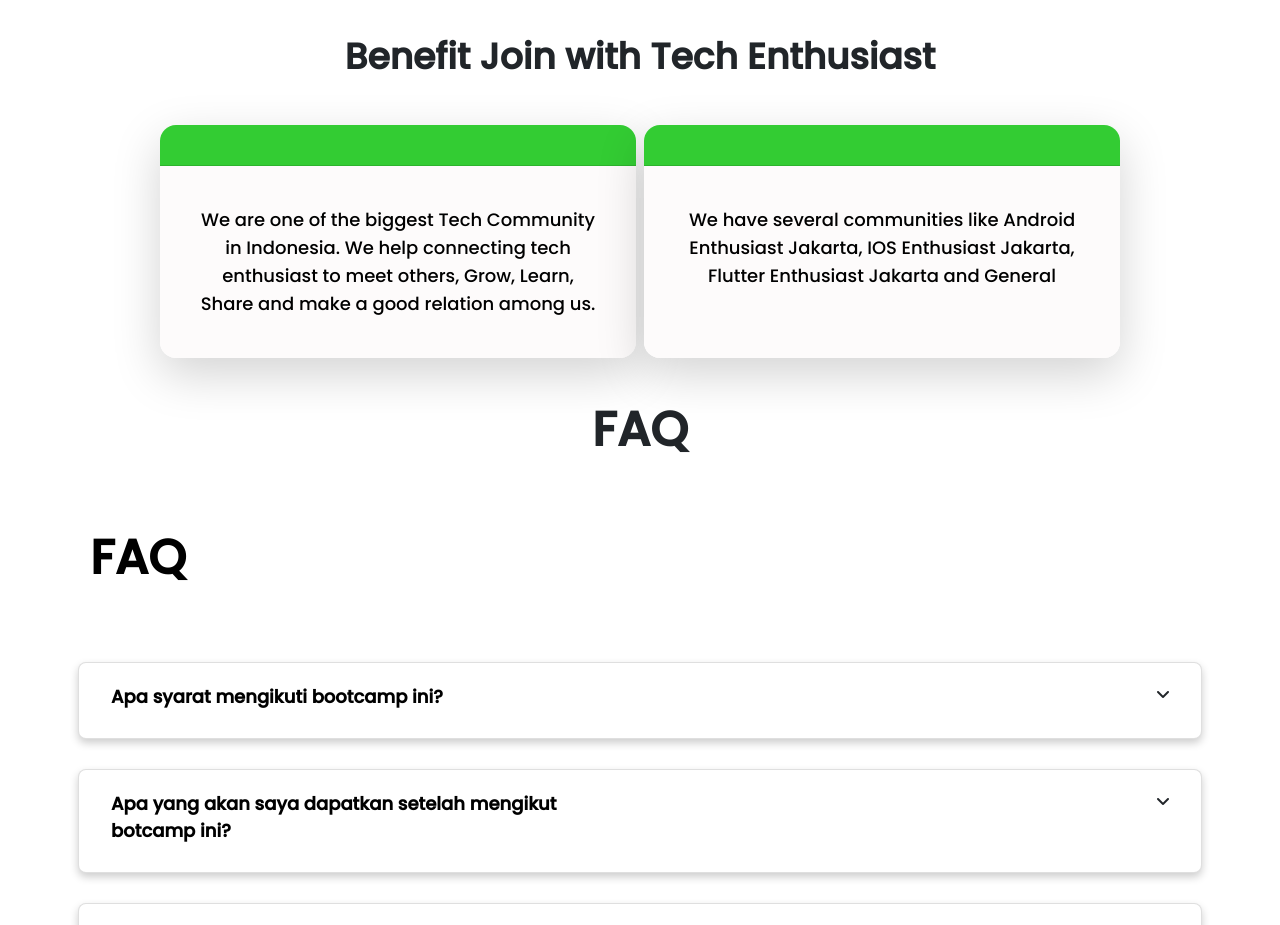
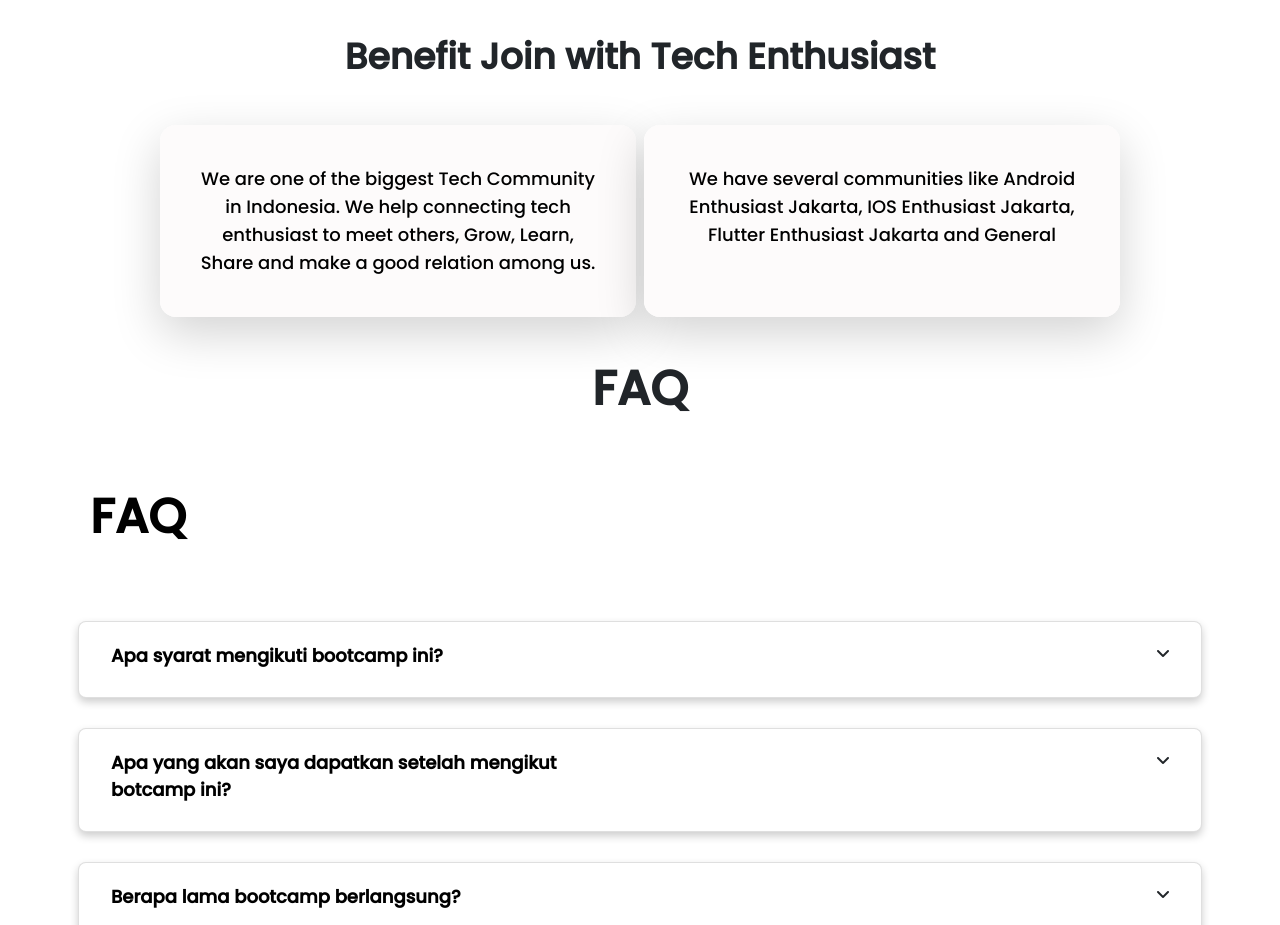
Before and after one commit to fikrinurfadillah/tech-enthusiats, a Vue app: page /register in a window 1280 px wide. Shown: the part 1440-2365 px from the top of the page. Built offline with nearby package versions, Linux system fonts and the light colour scheme; what vue-toast-notification would draw is missing.

Commit message:
remove card header

```diff
--- a/src/components/Card.vue
+++ b/src/components/Card.vue
@@ -1,8 +1,5 @@
 <template>
   <div class="card shadow-lg">
-    <div class="card-header">
-      <slot name="header"></slot>
-    </div>
     <div class="card-body ">
       <slot></slot>
     </div>
@@ -11,7 +8,7 @@
 
 <script>
 export default {
-  props: ["title", "header", "body"],
+  // props: ["title", "header", "body"],
 };
 </script>
 
@@ -32,7 +29,7 @@ export default {
   text-align: center;
   background: #fdfbfb;
   color: black;
-  border-radius: 0 0 1rem 1rem;
+  border-radius:1rem;
 }
 
 
@@ -42,7 +39,7 @@ export default {
 }
 
 .card-header {
-  background: #33cc33;
+  background: #00B050;
 }
 
 
@@ -51,26 +48,5 @@ export default {
   .card-body {
     padding: 10px;
   }
-  /* .row {
-    margin: auto;
-  } */
-
-  /* .header h1 {
-    font-size: 1.6rem;
-    margin: 2rem 0;
-  } */
-/*
-  .card {
-    width: 80%;
-    margin: auto;
-  } */
-/*
-  .card-header h3 {
-    font-size: 1.3rem;
-  }
-
-  .card-body p {
-    font-size: 1rem;
-  } */
 }
 </style>
```
